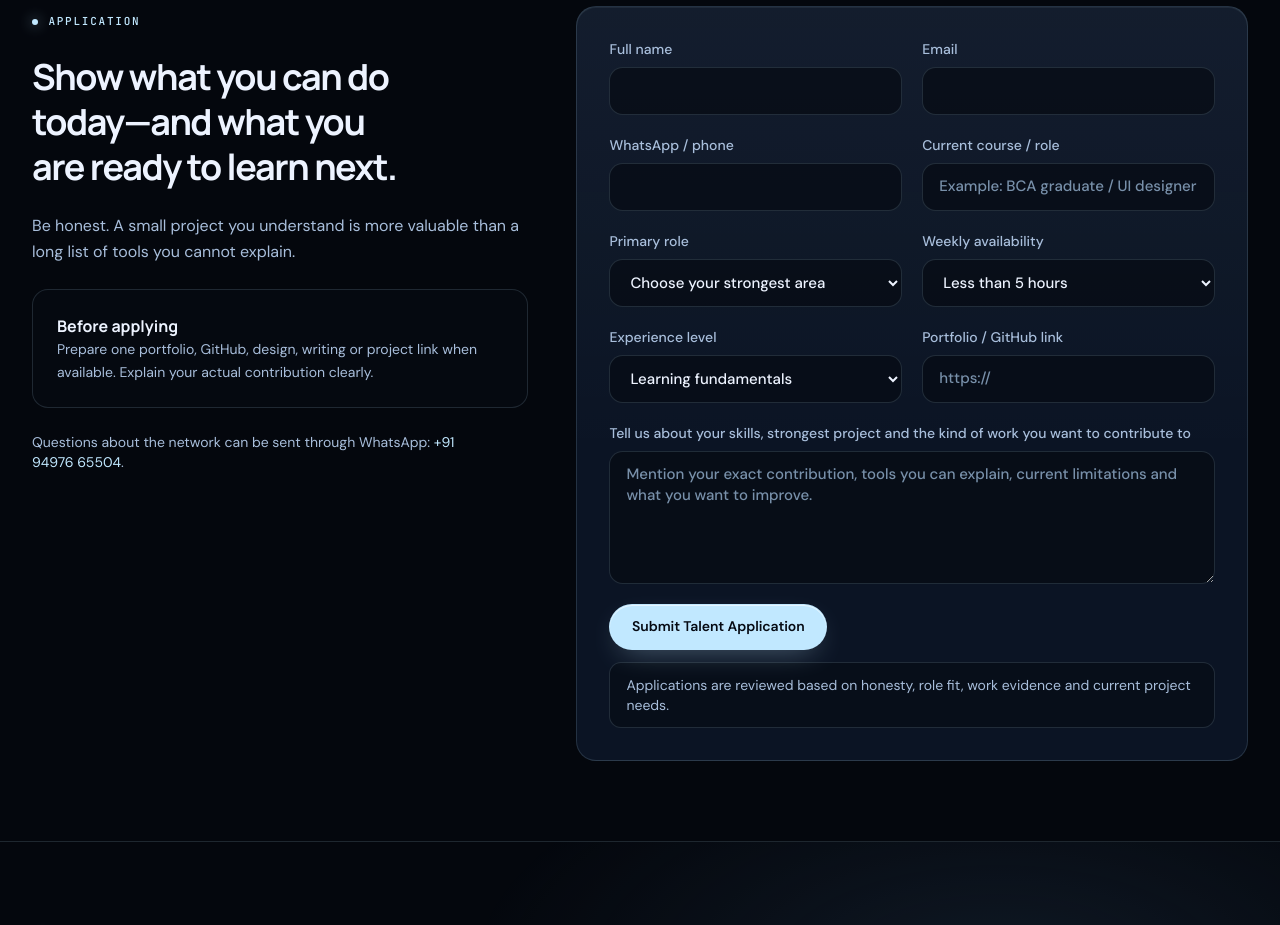
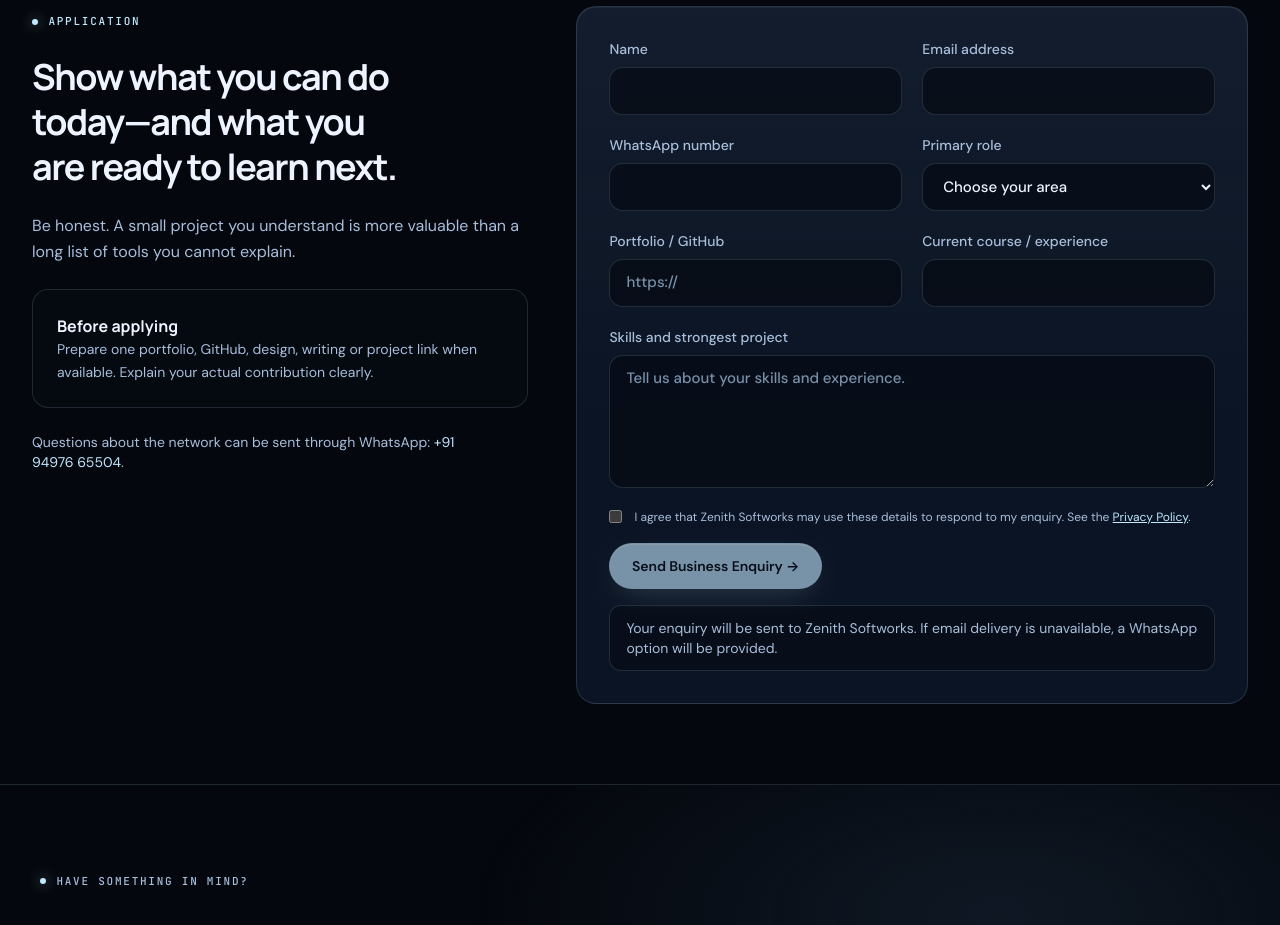
Before and after one commit to musammilvilayil/zenith, a React (Vite) app: page /talent in a window 1280 px wide. Shown: the part 3140-4065 px from the top of the page. Built offline with nearby package versions, Linux system fonts and the light colour scheme.

Commit message:
Create separate business and student enquiry forms

```diff
--- a/src/components/ui/EnquiryForm.jsx
+++ b/src/components/ui/EnquiryForm.jsx
@@ -2,106 +2,55 @@ import { useEffect, useState } from "react";
 import { useSearchParams } from "react-router-dom";
 import { SITE } from "@/data/site";
 
-const CONTACT_SERVICES = [
-  "Business website",
-  "Website redesign",
-  "Growth website",
-  "E-commerce website",
-  "Web application",
-  "Mobile application",
-  "Startup MVP",
-  "Branding and UI/UX",
-  "AI and automation",
-  "IoT system",
-  "Website maintenance",
-  "Academic project guidance",
-  "Other",
-];
+const BUSINESS_SERVICES = ["Business website", "E-commerce website", "Custom software / web application", "Website redesign", "Other"];
+const STUDENT_CATEGORIES = ["Python project", "AI / Machine Learning", "Web development", "Database application", "Management system", "Other"];
+const TALENT_ROLES = ["Frontend development", "Full stack development", "Mobile app development", "UI/UX design", "QA and documentation", "Content and social media", "AI and automation", "Cloud and DevOps"];
 
-const TALENT_ROLES = [
-  "Frontend development",
-  "Full stack development",
-  "Mobile app development",
-  "UI/UX design",
-  "Graphic and brand design",
-  "QA and documentation",
-  "Content and social media",
-  "AI and automation",
-  "Cloud and DevOps",
-  "IoT and hardware",
-];
-
-const SERVICE_ALIASES = {
-  "web-platforms": "Web application",
-  "mobile-apps": "Mobile application",
-  "ai-automation": "AI and automation",
-  "iot-solutions": "IoT system",
-  "cloud-devops": "Web application",
-  "software-development": "Web application",
-  "academic project": "Academic project guidance",
-};
-
-export default function EnquiryForm({ mode = "contact" }) {
+export default function EnquiryForm({ mode = "business" }) {
   const [searchParams] = useSearchParams();
   const isTalent = mode === "talent";
+  const isStudent = mode === "student";
   const [startedAt] = useState(() => String(Date.now()));
   const [submitting, setSubmitting] = useState(false);
-  const [statusMessage, setStatusMessage] = useState(
-    isTalent
-      ? "Applications are reviewed based on honesty, role fit, work evidence and current project needs."
-      : "Your details are sent securely to Zenith Softworks. If delivery is unavailable, we will show a WhatsApp option.",
-  );
+  const [statusMessage, setStatusMessage] = useState("Your enquiry will be sent to Zenith Softworks. If email delivery is unavailable, a WhatsApp option will be provided.");
   const [whatsappFallbackUrl, setWhatsappFallbackUrl] = useState("");
   const [honeypot, setHoneypot] = useState("");
-
+  const [consent, setConsent] = useState(false);
   const [form, setForm] = useState({
-    name: "",
-    email: "",
-    phone: "",
-    company: "",
-    service: isTalent ? "Join Zenith Talent" : "",
-    budget: isTalent ? "Less than 5 hours" : "",
-    timeline: isTalent ? "Learning fundamentals" : "Flexible",
-    source: "Instagram",
-    role: "",
-    portfolio: "",
-    message: "",
+    name: "", email: "", phone: "", company: "", course: "",
+    service: "", budget: "", timeline: "", source: "Google / search",
+    role: "", portfolio: "", technology: "", deadline: "", college: "", message: "",
   });
 
   useEffect(() => {
-    if (isTalent) return;
-    const rawService = searchParams.get("service");
-    const project = searchParams.get("project");
-    setForm((prev) => {
-      let nextService = prev.service;
-      if (rawService) {
-        const lower = rawService.toLowerCase();
-        const match =
-          CONTACT_SERVICES.find((s) => s.toLowerCase() === lower) ||
-          SERVICE_ALIASES[lower] ||
-          "";
-        if (match) nextService = match;
-      }
-      const nextMessage =
-        project && !prev.message
-          ? `I am interested in the student project idea: ${project}. Please share the detailed abstract, scope and implementation guidance.`
-          : prev.message;
-      return { ...prev, service: nextService, message: nextMessage };
-    });
-  }, [isTalent, searchParams]);
+    const service = searchParams.get("service");
+    const course = searchParams.get("course");
+    setForm((prev) => ({
+      ...prev,
+      ...(service ? { service } : {}),
+      ...(course ? { course } : {}),
+    }));
+  }, [searchParams]);
 
-  const updateField = (field) => (event) => {
-    setForm((prev) => ({ ...prev, [field]: event.target.value }));
-  };
+  const updateField = (field) => (event) => setForm((prev) => ({ ...prev, [field]: event.target.value }));
 
   const handleSubmit = async (event) => {
     event.preventDefault();
+    if (!consent) return;
     setSubmitting(true);
     setWhatsappFallbackUrl("");
     setStatusMessage("Sending your details…");
 
     const payload = {
       ...form,
+      company: isStudent ? form.college : form.company,
+      service: isStudent ? `Student project — ${form.course} — ${form.service}` : form.service,
+      timeline: isStudent ? form.deadline : form.timeline,
+      message: isStudent
+        ? `Course: ${form.course}\nProject category: ${form.service}\nPreferred technology: ${form.technology || "Not specified"}\nCollege: ${form.college || "Not specified"}\nSubmission deadline: ${form.deadline}\nProject requirements: ${form.message}`
+        : form.message,
+      enquiry_type: isStudent ? "student-project" : isTalent ? "talent" : "business",
+      consent,
       website: honeypot,
       form_started_at: startedAt,
       page: window.location.href,
@@ -117,291 +66,74 @@ export default function EnquiryForm({ mode = "contact" }) {
       if (!(response.ok && (result.delivered || result.ok))) {
         throw new Error(result.error || "Email delivery could not be confirmed.");
       }
-
-      setStatusMessage(
-        isTalent
-          ? "Thank you. Your Zenith Talent application has been sent for review."
-          : "Thank you. Your project brief has been sent to Zenith Softworks. We will review the context before replying.",
-      );
+      setStatusMessage("Thank you. Your enquiry has been sent to Zenith Softworks. We will review the details and get back to you.");
       setForm({
-        name: "",
-        email: "",
-        phone: "",
-        company: "",
-        service: isTalent ? "Join Zenith Talent" : "",
-        budget: isTalent ? "Less than 5 hours" : "",
-        timeline: isTalent ? "Learning fundamentals" : "Flexible",
-        source: "Instagram",
-        role: "",
-        portfolio: "",
-        message: "",
+        name: "", email: "", phone: "", company: "", course: "", service: "",
+        budget: "", timeline: "", source: "Google / search", role: "", portfolio: "",
+        technology: "", deadline: "", college: "", message: "",
       });
+      setConsent(false);
     } catch (error) {
-      const msg = encodeURIComponent(
-        `Hello Zenith Softworks,\nName: ${payload.name}\nEmail: ${payload.email}\nPhone: ${payload.phone}\nEnquiry: ${payload.service}\nDetails: ${payload.message}`,
-      );
+      const lines = [
+        "Hello Zenith Softworks",
+        `Enquiry type: ${payload.enquiry_type}`,
+        `Name: ${payload.name}`,
+        `Email: ${payload.email}`,
+        `Phone: ${payload.phone}`,
+        `Service / category: ${payload.service}`,
+        `Course: ${payload.course || "Not applicable"}`,
+        `Technology: ${payload.technology || "Not specified"}`,
+        `Deadline: ${payload.timeline || "Not specified"}`,
+        `Details: ${payload.message}`,
+      ];
       setStatusMessage(error.message || "Email delivery could not be confirmed.");
-      setWhatsappFallbackUrl(`https://wa.me/${SITE.whatsappNumber}?text=${msg}`);
+      setWhatsappFallbackUrl(`https://wa.me/${SITE.whatsappNumber}?text=${encodeURIComponent(lines.join("\n"))}`);
     } finally {
       setSubmitting(false);
     }
   };
 
-  const inputClass =
-    "z-field";
+  const fieldClass = "z-field";
+  const labelClass = "flex flex-col gap-2 text-sm font-medium text-muted";
 
   return (
-    <form
-      onSubmit={handleSubmit}
-      className="z-card grid gap-5 p-6 sm:grid-cols-2 sm:p-8"
-    >
-      <input
-        type="text"
-        name="website"
-        value={honeypot}
-        onChange={(e) => setHoneypot(e.target.value)}
-        tabIndex={-1}
-        autoComplete="off"
-        aria-hidden="true"
-        className="hidden"
-      />
-
-      <label className="flex flex-col gap-2 text-sm font-medium text-muted">
-        {isTalent ? "Full name" : "Name"}
-        <input
-          name="name"
-          autoComplete="name"
-          required
-          value={form.name}
-          onChange={updateField("name")}
-          className={inputClass}
-        />
-      </label>
-
-      <label className="flex flex-col gap-2 text-sm font-medium text-muted">
-        Email
-        <input
-          name="email"
-          type="email"
-          autoComplete="email"
-          required
-          value={form.email}
-          onChange={updateField("email")}
-          className={inputClass}
-        />
-      </label>
-
-      <label className="flex flex-col gap-2 text-sm font-medium text-muted">
-        WhatsApp / phone
-        <input
-          name="phone"
-          autoComplete="tel"
-          required
-          value={form.phone}
-          onChange={updateField("phone")}
-          className={inputClass}
-        />
-      </label>
-
-      <label className="flex flex-col gap-2 text-sm font-medium text-muted">
-        {isTalent ? "Current course / role" : "Business / organisation"}
-        <input
-          name="company"
-          autoComplete={isTalent ? undefined : "organization"}
-          placeholder={isTalent ? "Example: BCA graduate / UI designer" : undefined}
-          required={isTalent}
-          value={form.company}
-          onChange={updateField("company")}
-          className={inputClass}
-        />
-      </label>
+    <form onSubmit={handleSubmit} className="z-card grid gap-5 p-6 sm:grid-cols-2 sm:p-8">
+      <input type="text" name="website" value={honeypot} onChange={(e) => setHoneypot(e.target.value)} tabIndex={-1} autoComplete="off" aria-hidden="true" className="hidden" />
+      <label className={labelClass}>Name<input name="name" autoComplete="name" required value={form.name} onChange={updateField("name")} className={fieldClass} /></label>
+      <label className={labelClass}>Email address<input name="email" type="email" autoComplete="email" required value={form.email} onChange={updateField("email")} className={fieldClass} /></label>
+      <label className={labelClass}>WhatsApp number<input name="phone" type="tel" autoComplete="tel" required value={form.phone} onChange={updateField("phone")} className={fieldClass} /></label>
 
       {isTalent ? (
         <>
-          <label className="flex flex-col gap-2 text-sm font-medium text-muted">
-            Primary role
-            <select
-              name="role"
-              required
-              value={form.role}
-              onChange={updateField("role")}
-              className={inputClass}
-            >
-              <option value="">Choose your strongest area</option>
-              {TALENT_ROLES.map((role) => (
-                <option key={role} value={role}>
-                  {role}
-                </option>
-              ))}
-            </select>
-          </label>
-
-          <label className="flex flex-col gap-2 text-sm font-medium text-muted">
-            Weekly availability
-            <select
-              name="budget"
-              value={form.budget}
-              onChange={updateField("budget")}
-              className={inputClass}
-            >
-              <option>Less than 5 hours</option>
-              <option>5–10 hours</option>
-              <option>10–20 hours</option>
-              <option>20+ hours</option>
-              <option>Currently flexible</option>
-            </select>
-          </label>
-
-          <label className="flex flex-col gap-2 text-sm font-medium text-muted">
-            Experience level
-            <select
-              name="timeline"
-              value={form.timeline}
-              onChange={updateField("timeline")}
-              className={inputClass}
-            >
-              <option>Learning fundamentals</option>
-              <option>Built practice projects</option>
-              <option>Completed academic projects</option>
-              <option>Freelance / internship experience</option>
-              <option>Professional experience</option>
-            </select>
-          </label>
-
-          <label className="flex flex-col gap-2 text-sm font-medium text-muted">
-            Portfolio / GitHub link
-            <input
-              name="portfolio"
-              type="url"
-              placeholder="https://"
-              value={form.portfolio}
-              onChange={updateField("portfolio")}
-              className={inputClass}
-            />
-          </label>
+          <label className={labelClass}>Primary role<select name="role" required value={form.role} onChange={updateField("role")} className={fieldClass}><option value="">Choose your area</option>{TALENT_ROLES.map((x)=><option key={x}>{x}</option>)}</select></label>
+          <label className={labelClass}>Portfolio / GitHub<input name="portfolio" type="url" placeholder="https://" value={form.portfolio} onChange={updateField("portfolio")} className={fieldClass} /></label>
+          <label className={labelClass}>Current course / experience<input name="company" value={form.company} onChange={updateField("company")} className={fieldClass} /></label>
+        </>
+      ) : isStudent ? (
+        <>
+          <label className={labelClass}>Course<select name="course" required value={form.course} onChange={updateField("course")} className={fieldClass}><option value="">Select your course</option>{["BCA","BTech","MCA","Other"].map((x)=><option key={x}>{x}</option>)}</select></label>
+          <label className={labelClass}>Project category<select name="service" required value={form.service} onChange={updateField("service")} className={fieldClass}><option value="">Select category</option>{STUDENT_CATEGORIES.map((x)=><option key={x}>{x}</option>)}</select></label>
+          <label className={labelClass}>College / institution<input name="college" value={form.college} onChange={updateField("college")} className={fieldClass} /></label>
+          <label className={labelClass}>Preferred technology<input name="technology" placeholder="Example: Python, React, MySQL" value={form.technology} onChange={updateField("technology")} className={fieldClass} /></label>
+          <label className={labelClass}>Submission deadline<input name="deadline" type="date" required value={form.deadline} onChange={updateField("deadline")} className={fieldClass} /></label>
         </>
       ) : (
         <>
-          <label className="flex flex-col gap-2 text-sm font-medium text-muted">
-            What do you need?
-            <select
-              name="service"
-              required
-              value={form.service}
-              onChange={updateField("service")}
-              className={inputClass}
-            >
-              <option value="">Choose a service</option>
-              {CONTACT_SERVICES.map((service) => (
-                <option key={service} value={service}>
-                  {service}
-                </option>
-              ))}
-            </select>
-          </label>
-
-          <label className="flex flex-col gap-2 text-sm font-medium text-muted">
-            Estimated budget (USD or local equivalent)
-            <select
-              name="budget"
-              value={form.budget}
-              onChange={updateField("budget")}
-              className={inputClass}
-            >
-              <option value="">Select a budget range</option>
-              <option>Under US$500 (or local equivalent)</option>
-              <option>US$500–US$1,500 (or local equivalent)</option>
-              <option>US$1,500–US$5,000 (or local equivalent)</option>
-              <option>US$5,000+ (or local equivalent)</option>
-              <option>Not decided — help me scope it</option>
-            </select>
-          </label>
-
-          <label className="flex flex-col gap-2 text-sm font-medium text-muted">
-            Preferred timeline
-            <select
-              name="timeline"
-              value={form.timeline}
-              onChange={updateField("timeline")}
-              className={inputClass}
-            >
-              <option>Flexible</option>
-              <option>As soon as practical</option>
-              <option>Within 1 month</option>
-              <option>1–3 months</option>
-              <option>3–6 months</option>
-            </select>
-          </label>
-
-          <label className="flex flex-col gap-2 text-sm font-medium text-muted">
-            How did you find Zenith?
-            <select
-              name="source"
-              value={form.source}
-              onChange={updateField("source")}
-              className={inputClass}
-            >
-              <option>Instagram</option>
-              <option>Referral</option>
-              <option>Google / search</option>
-              <option>LinkedIn</option>
-              <option>GitHub / portfolio</option>
-              <option>Other</option>
-            </select>
-          </label>
+          <label className={labelClass}>Business / organisation<input name="company" autoComplete="organization" value={form.company} onChange={updateField("company")} className={fieldClass} /></label>
+          <label className={labelClass}>Service required<select name="service" required value={form.service} onChange={updateField("service")} className={fieldClass}><option value="">Choose a service</option>{BUSINESS_SERVICES.map((x)=><option key={x}>{x}</option>)}</select></label>
+          <label className={labelClass}>Existing website (optional)<input name="portfolio" type="url" placeholder="https://" value={form.portfolio} onChange={updateField("portfolio")} className={fieldClass} /></label>
+          <label className={labelClass}>Expected timeline<select name="timeline" value={form.timeline} onChange={updateField("timeline")} className={fieldClass}><option value="">Choose if known</option><option>As soon as practical</option><option>Within 1 month</option><option>1–3 months</option><option>3–6 months</option><option>Flexible</option></select></label>
         </>
       )}
 
-      <label className="flex flex-col gap-2 text-sm font-medium text-muted sm:col-span-2">
-        {isTalent
-          ? "Tell us about your skills, strongest project and the kind of work you want to contribute to"
-          : "Project goals and current problem"}
-        <textarea
-          name="message"
-          rows={5}
-          required
-          placeholder={
-            isTalent
-              ? "Mention your exact contribution, tools you can explain, current limitations and what you want to improve."
-              : "Who is it for? What should it help them do? What exists today? What result matters most?"
-          }
-          value={form.message}
-          onChange={updateField("message")}
-          className={inputClass}
-        />
-      </label>
+      <label className={`${labelClass} sm:col-span-2`}>{isStudent ? "Project topic and requirements" : isTalent ? "Skills and strongest project" : "Project goals and requirements"}<textarea name="message" rows={5} required placeholder={isStudent ? "Share your project topic, required modules, college guidelines and what you need developed." : isTalent ? "Tell us about your skills and experience." : "What does your business need? Mention the audience, required features and current problem."} value={form.message} onChange={updateField("message")} className={fieldClass} /></label>
 
-      <div className="space-y-3 sm:col-span-2">
-        <button
-          type="submit"
-          disabled={submitting}
-          className="z-btn z-btn-primary disabled:cursor-not-allowed disabled:opacity-60"
-        >
-          {submitting
-            ? "Sending…"
-            : isTalent
-              ? "Submit Talent Application"
-              : "Send project brief →"}
-        </button>
-
-        <div
-          id="formStatus"
-          role="status"
-          aria-live="polite"
-          className="rounded-xl border border-line bg-midnight/60 px-4 py-3 text-sm text-muted"
-        >
-          {statusMessage}{" "}
-          {whatsappFallbackUrl && (
-            <a
-              href={whatsappFallbackUrl}
-              target="_blank"
-              rel="noopener noreferrer"
-              className="font-semibold text-ice underline underline-offset-4"
-            >
-              Send the same details through WhatsApp
-            </a>
-          )}
-        </div>
+      <div className="space-y-4 sm:col-span-2">
+        {!isStudent && !isTalent && <p className="text-xs leading-relaxed text-muted">Pricing is custom. We review the requirements and provide a project-specific quotation before development begins.</p>}
+        {isStudent && <p className="text-xs leading-relaxed text-muted">Students should participate in understanding and presenting their work and follow their institution's academic integrity rules.</p>}
+        <label className="flex items-start gap-3 text-xs leading-relaxed text-muted"><input type="checkbox" required checked={consent} onChange={(e)=>setConsent(e.target.checked)} className="mt-0.5 accent-sky-400" /><span>I agree that Zenith Softworks may use these details to respond to my enquiry. See the <a href="/privacy/" className="text-ice underline">Privacy Policy</a>.</span></label>
+        <button type="submit" disabled={submitting || !consent} className="z-btn z-btn-primary disabled:cursor-not-allowed disabled:opacity-60">{submitting ? "Sending…" : isStudent ? "Submit Student Project Enquiry →" : "Send Business Enquiry →"}</button>
+        <div role="status" aria-live="polite" className="rounded-xl border border-line bg-midnight/60 px-4 py-3 text-sm text-muted">{statusMessage} {whatsappFallbackUrl && <a href={whatsappFallbackUrl} target="_blank" rel="noopener noreferrer" className="font-semibold text-ice underline underline-offset-4">Continue through WhatsApp</a>}</div>
       </div>
     </form>
   );
```
